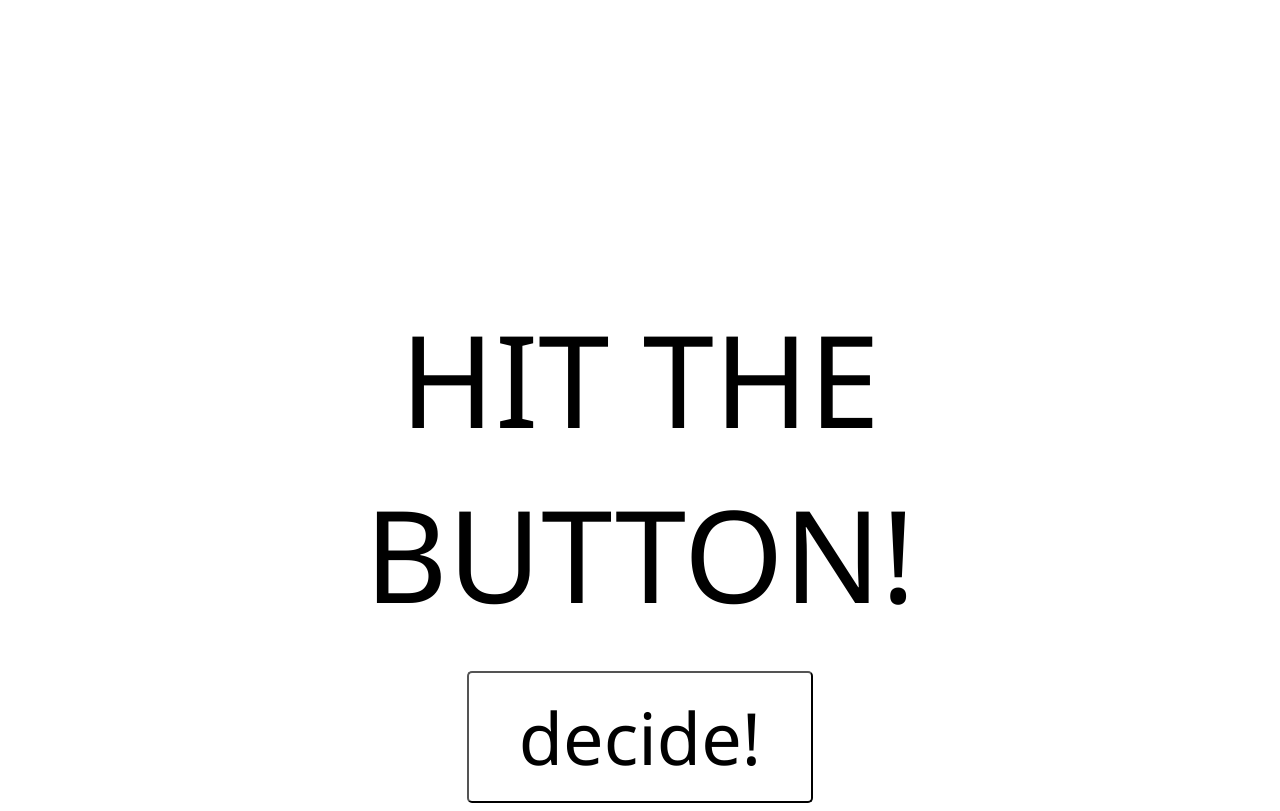
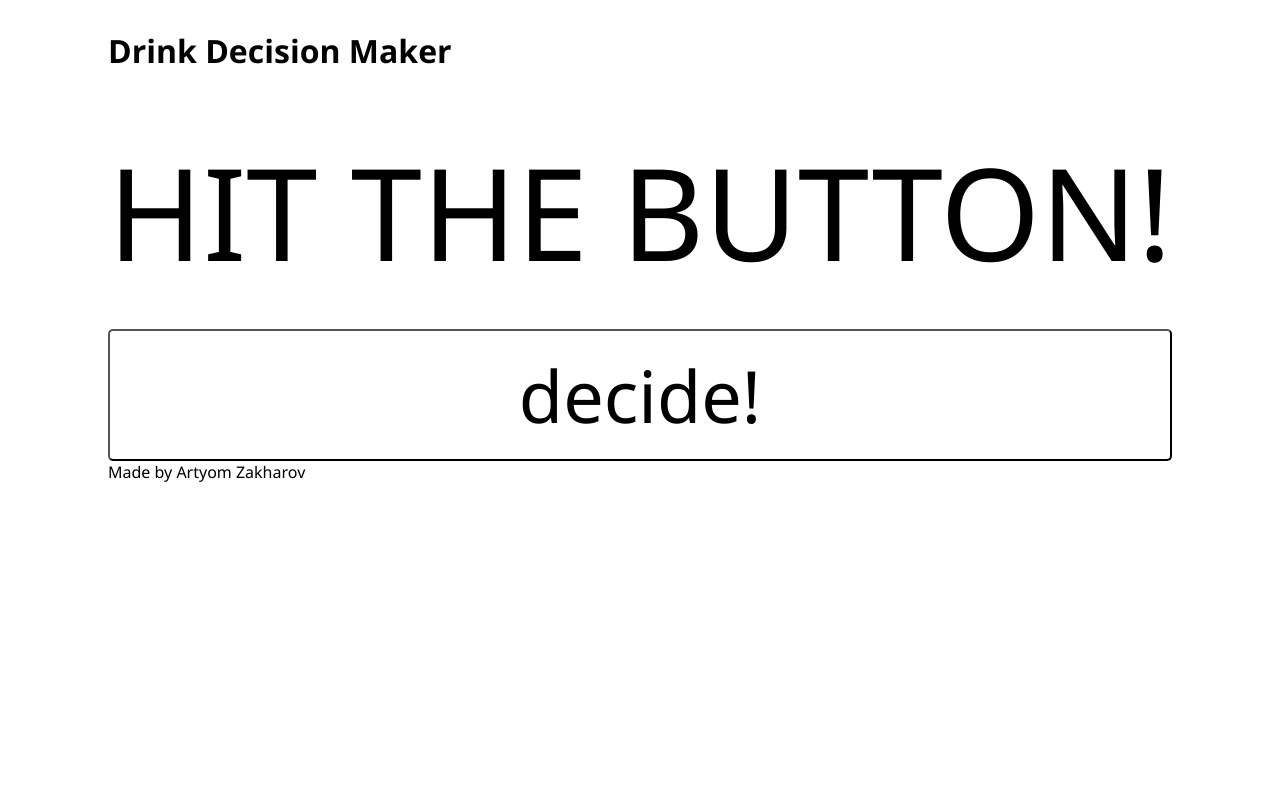
Before and after one commit to ArtyomZakharov/ddm-web, a React app: page / in a window 1280 px wide. Built offline with nearby package versions, Linux system fonts and the light colour scheme.

Commit message:
Little style improvement

```diff
--- a/app/containers/app.container.js
+++ b/app/containers/app.container.js
@@ -24,8 +24,12 @@ class AppContainer extends React.Component {
 	render() {
 		return (
 			<div>
-				<DecisionLabel verdict={this.state.verdict} />
-				<DecisionButton handleClick={this.stateVerdict.bind(this)} />
+				<Header />
+				<div className="main-things">
+					<DecisionLabel verdict={this.state.verdict} />
+					<DecisionButton handleClick={this.stateVerdict.bind(this)} />
+				</div>
+				<Footer />
 			</div>
 		);
 	};
--- a/public/css/styles.css
+++ b/public/css/styles.css
@@ -1,13 +1,28 @@
 * {
-    font-family: Ubuntu Mono, Segoe UI, Arial;
+    font-family: Ubuntu Mono, Segoe UI, Helvetica, Arial;
 }
 
 #content {
-    margin: auto;
-    text-align: center;
-    width: 70%;
-    padding-top: 20%;
+    display: flex;
+    flex-direction: column;
+    justify-content: space-around;
+    align-items: center;
 }
+.main-things {
+    display: flex;
+    flex-direction: column;
+}
+.main-things>* {
+    align-items: center;
+}
+
+.header {
+
+}
+
+
+
+
 
 .positive {
 	text-shadow: 0px 0px 30px green;
```
Also changed, not shown: bundle.js, 1 other file.
